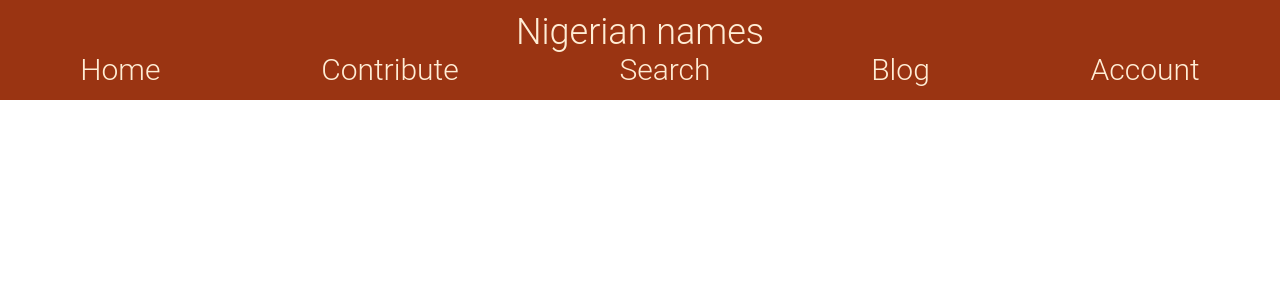
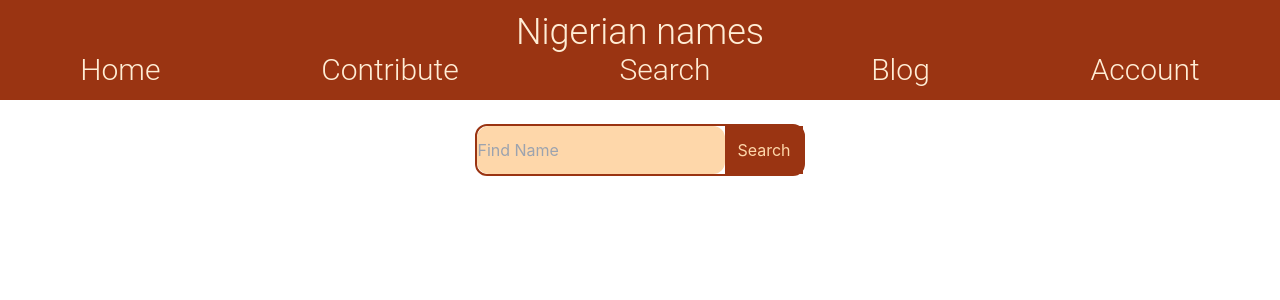
Before and after one commit to chianugo/bg-literal-building, a React (Create React App) app: page / in a window 1280 px wide. Shown: the top 300 px of the page. Built offline with nearby package versions, Linux system fonts and the light colour scheme.

Commit message:
install firebase and react-router-dom

```diff
--- a/package.json
+++ b/package.json
@@ -6,8 +6,10 @@
     "@testing-library/jest-dom": "^5.17.0",
     "@testing-library/react": "^13.4.0",
     "@testing-library/user-event": "^13.5.0",
+    "firebase": "^10.12.2",
     "react": "^18.3.1",
     "react-dom": "^18.3.1",
+    "react-router-dom": "^6.23.1",
     "react-scripts": "5.0.1",
     "web-vitals": "^2.1.4"
   },
--- a/src/App.js
+++ b/src/App.js
@@ -1,8 +1,10 @@
 import Header from "./components/Header";
+import Search from "./components/Search";
 function App() {
   return (
     <div className="App">
       <Header />
+      <Search />
     </div>
   );
 }
--- /dev/null
+++ b/src/components/Search.js
@@ -0,0 +1,20 @@
+const Search = () => {
+  return (
+    <div className="flex items-center justify-center">
+      <div className="flex border-2 border-orange-800 rounded-xl mt-6">
+        <input
+          type="text"
+          name=""
+          id=""
+          placeholder="Find Name"
+          className="rounded-xl bg-orange-200 text-orange-800"
+        />
+        <button className="bg-orange-800 p-3 rounded-x text-orange-200">
+          Search
+        </button>
+      </div>
+    </div>
+  );
+};
+
+export default Search;
--- /dev/null
+++ b/src/firebase.js
@@ -0,0 +1,31 @@
+// Import the functions you need from the SDKs you need
+import { initializeApp } from "firebase/app";
+import { getAnalytics } from "firebase/analytics";
+import {
+  getAuth,
+  GoogleAuthProvider,
+  signInWithPopup,
+  signOut,
+} from "firebase/auth";
+// TODO: Add SDKs for Firebase products that you want to use
+// https://firebase.google.com/docs/web/setup#available-libraries
+
+// Your web app's Firebase configuration
+// For Firebase JS SDK v7.20.0 and later, measurementId is optional
+const firebaseConfig = {
+  apiKey: "AIzaSyA0k3EwoGICm2PPWITFcmA1eaAiUG2KpGU",
+  authDomain: "bg-literal.firebaseapp.com",
+  projectId: "bg-literal",
+  storageBucket: "bg-literal.appspot.com",
+  messagingSenderId: "111724185395",
+  appId: "1:111724185395:web:0db8322f8a896a1d7ba046",
+  measurementId: "G-3DV40SZMC5",
+};
+
+// Initialize Firebase
+const app = initializeApp(firebaseConfig);
+const analytics = getAnalytics(app);
+const auth = getAuth(app);
+const provider = new GoogleAuthProvider();
+
+export { auth, provider, signInWithPopup, signOut };
```
Also changed, not shown: src/components/Account.js (added), src/components/Login.js (added), src/components/SignUp.js (added), 1 other file (tests, documents, lock files or other folders).
